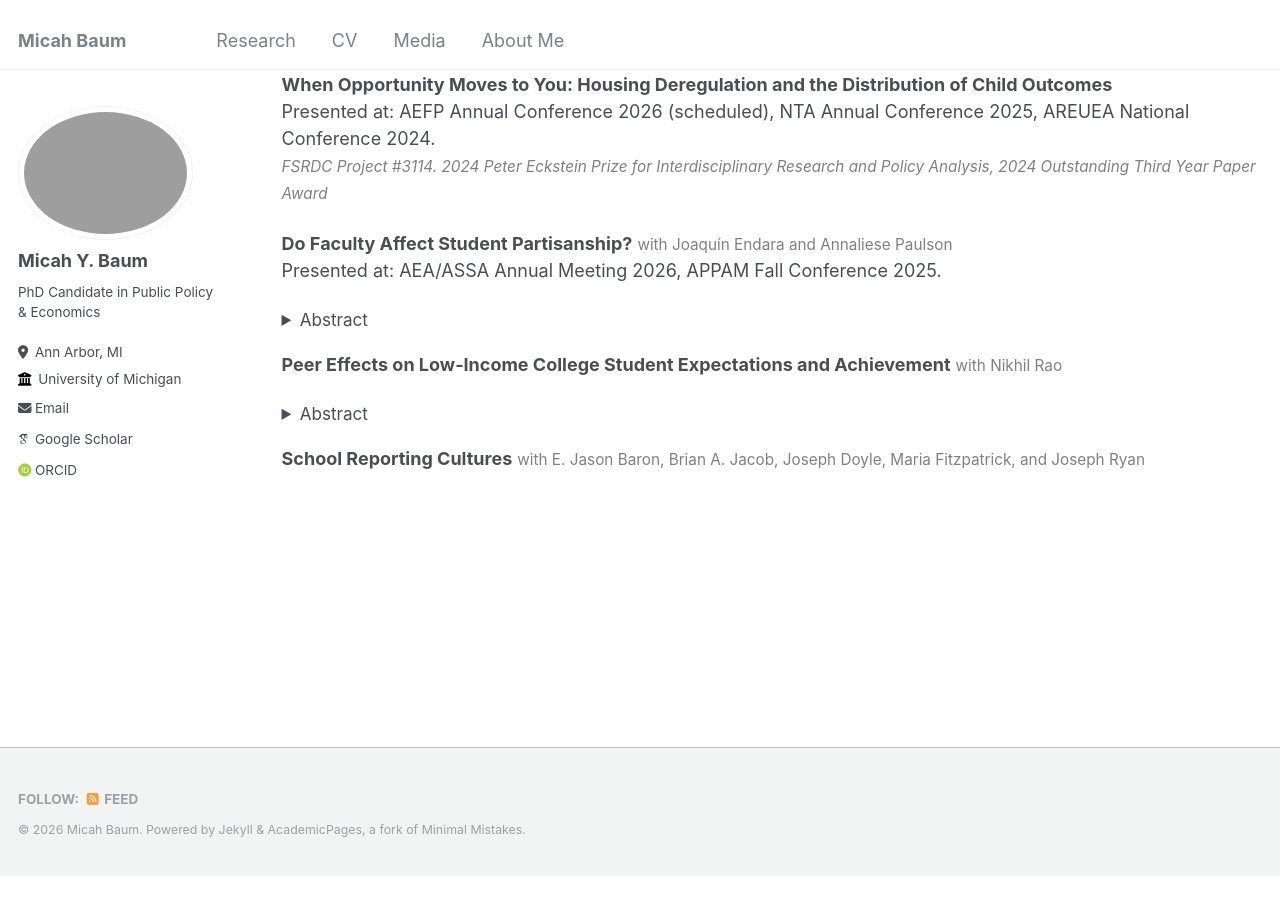
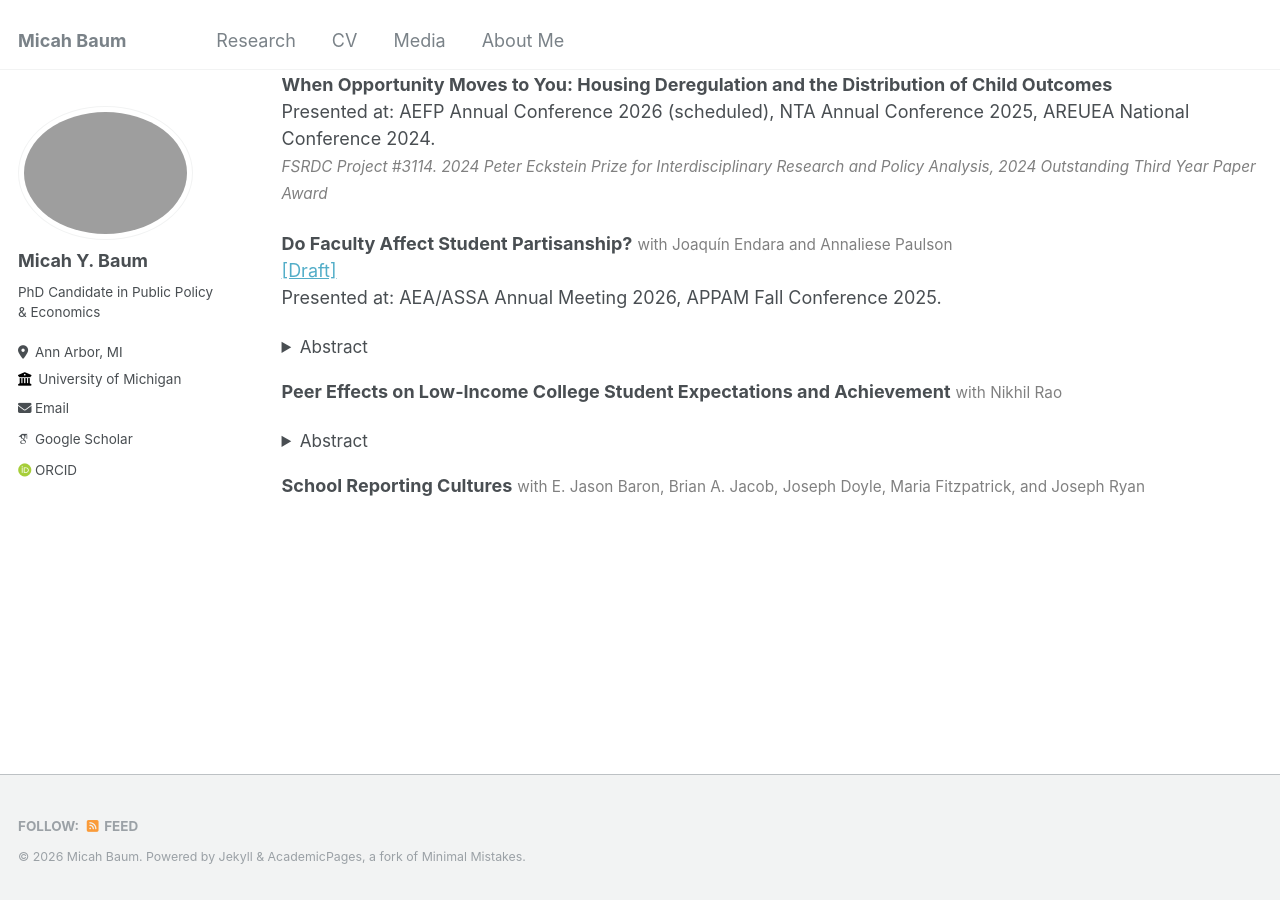
Before and after one commit to micah-baum/micah-baum.github.io, a Jekyll site: the page built from _pages/research.md, in a window 1280 px wide and 900 px high, scrolled down 566 px. Built offline with Jekyll 4.4.1, drawn with Linux system fonts in a browser that asks for light colours; some web fonts are replaced; before the commit the page ends 1442 px from its top, so only the background shows below that.

Commit message:
Update research.md

```diff
--- a/_pages/research.md
+++ b/_pages/research.md
@@ -32,7 +32,7 @@ Detroit students who obtain a college degree overcome many obstacles to do so. T
 Presented at: AEFP Annual Conference 2026 (scheduled), NTA Annual Conference 2025, AREUEA National Conference 2024. <br>
 <span style="font-size:85%; color:gray;"> _FSRDC Project #3114. 2024 Peter Eckstein Prize for Interdisciplinary Research and Policy Analysis, 2024 Outstanding Third Year Paper Award_ <br> </span>
 
-**Do Faculty Affect Student Partisanship?** <span style="font-size:85%; color:gray;">with Joaqu&iacute;n Endara and Annaliese Paulson </span>  <br>
+**Do Faculty Affect Student Partisanship?** <span style="font-size:85%; color:gray;">with Joaqu&iacute;n Endara and Annaliese Paulson </span>  <br>  <a href="https://micah-baum.github.io/files/baum-endara-paulson-partisanship-2026.pdf" target="_blank">\[Draft\]</a> \
 Presented at: AEA/ASSA Annual Meeting 2026, APPAM Fall Conference 2025. <br>
 <details> <summary style="font-size: 95%;"> Abstract </summary>
     <div style="font-size: 90%;">
```
